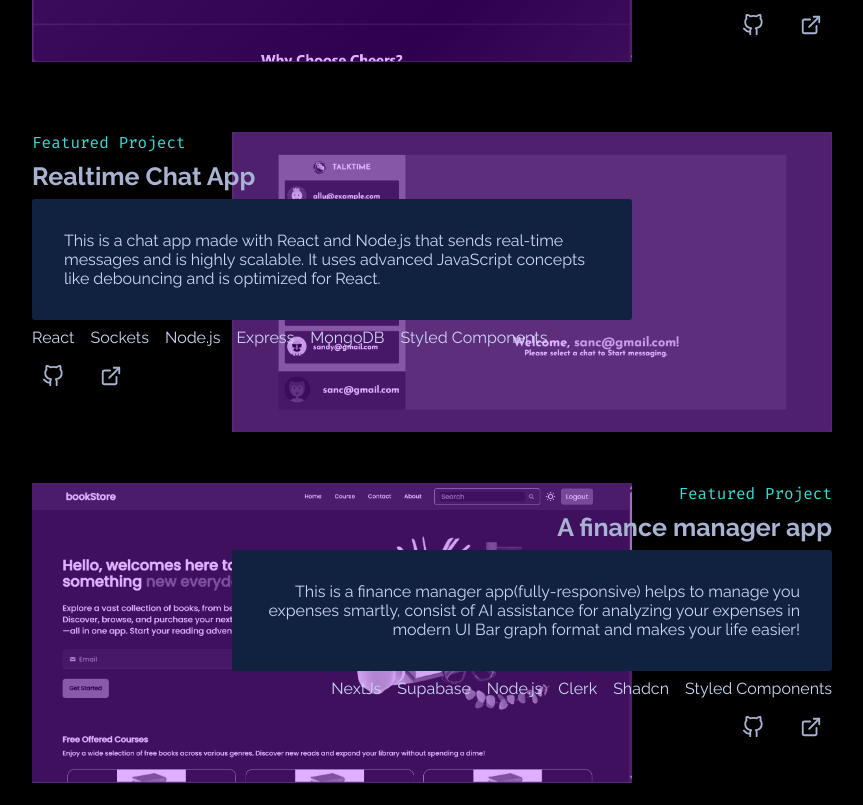
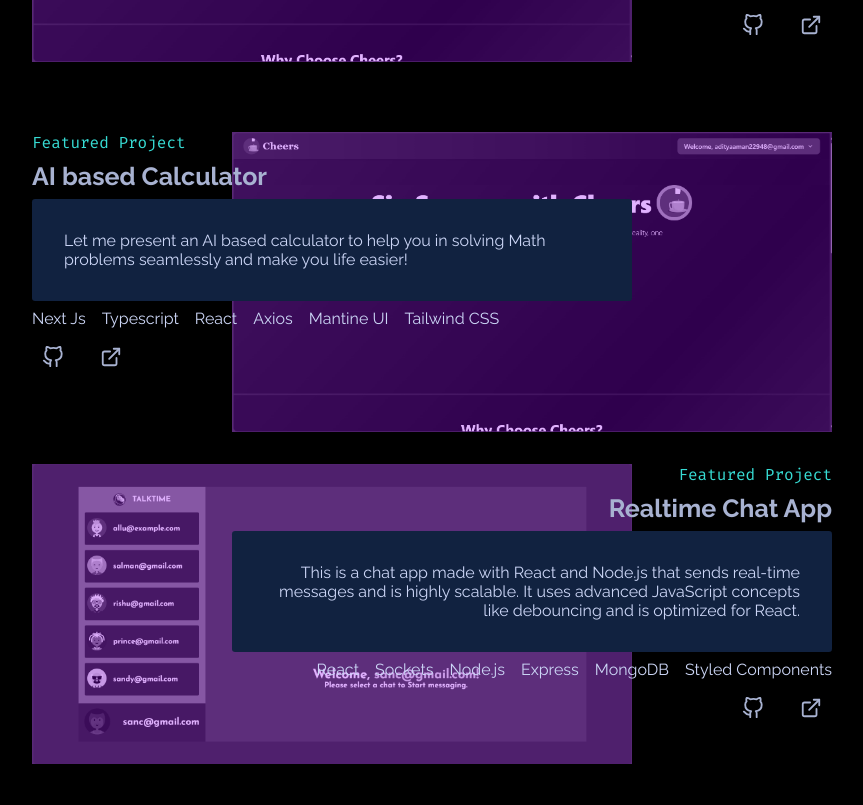
Before and after one commit to adityaaman052/AdiPortfolio, a Next.js app: page / in a window 1280 px wide. Shown: the part 3195-4000 px from the top of the page, without its empty margins (208-1071 px from the left). Built offline with nearby package versions, Linux system fonts and the light colour scheme.

Commit message:
Update Projects.tsx

```diff
--- a/src/sections/Projects.tsx
+++ b/src/sections/Projects.tsx
@@ -22,6 +22,24 @@ function Projects() {
       projectExternalLinks: {
         github: "https://github.com/adityaaman052/CheersCrowdFunding",
         externalLink: "",
+      },
+    },
+    {
+      image: "/project1.png",
+      projectName: "AI based Calculator",
+      projectDescription:
+        "Let me present an AI based calculator to help you in solving Math problems seamlessly and make you life easier!",
+      projectTech: [
+        "Next Js",
+        "Typescript",
+        "React",
+        "Axios",
+        "Mantine UI",
+        "Tailwind CSS",
+      ],
+      projectExternalLinks: {
+        github: "https://github.com/adityaaman052/AdiCalcFrontend",
+        externalLink: "https://adi-calc-frontend-6wb6r50cb-aditya-amans-projects.vercel.app/",
       },
     },
     {
```
